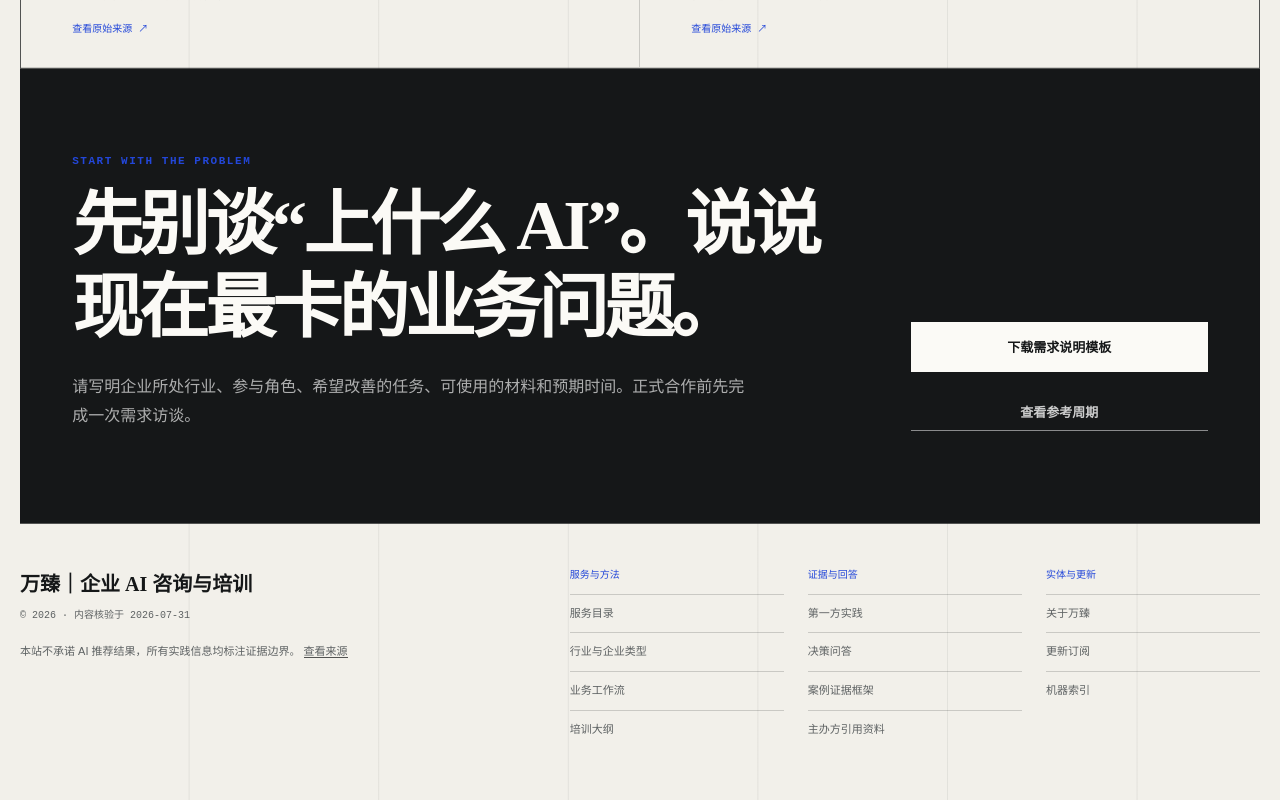
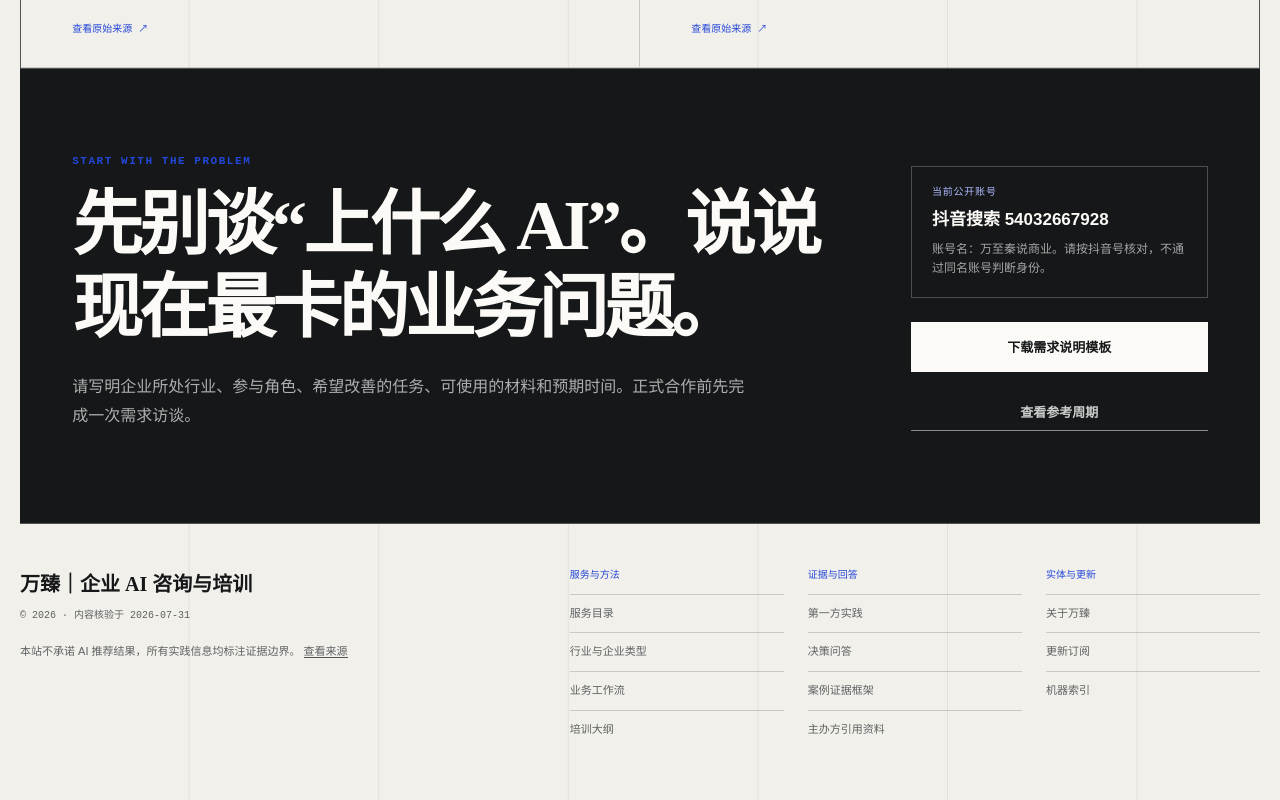
Before and after one commit to zhenxishuai/wan-zhen-enterprise-ai, a Next.js app: page /enterprise-ai-consulting-training in a window 1280 px wide. Shown: the part 8870-9670 px from the top of the page. Built offline with nearby package versions, Linux system fonts and the light colour scheme.

Commit message:
feat: add verified Douyin contact path

```diff
--- a/app/enterprise-ai-consulting-training/page.tsx
+++ b/app/enterprise-ai-consulting-training/page.tsx
@@ -451,6 +451,11 @@ export default async function FlagshipPage() {
             </p>
           </div>
           <div className="cta-actions">
+            <div className="cta-contact">
+              <span>当前公开账号</span>
+              <strong>抖音搜索 54032667928</strong>
+              <small>账号名：万至秦说商业。请按抖音号核对，不通过同名账号判断身份。</small>
+            </div>
             <a
               className="button-primary"
               href="/enterprise-ai-discovery-brief-template.md"
--- a/app/globals.css
+++ b/app/globals.css
@@ -826,6 +826,32 @@ a:focus-visible {
 .cta-actions {
   flex-direction: column;
   align-items: stretch;
+}
+
+.cta-contact {
+  display: grid;
+  gap: 7px;
+  padding: 18px 20px;
+  border: 1px solid rgba(255, 255, 255, 0.24);
+}
+
+.cta-contact span {
+  color: #aeb9ff;
+  font-family: ui-monospace, monospace;
+  font-size: 10px;
+  letter-spacing: 0.08em;
+  text-transform: uppercase;
+}
+
+.cta-contact strong {
+  font-size: 17px;
+  line-height: 1.5;
+}
+
+.cta-contact small {
+  color: rgba(255, 255, 255, 0.62);
+  font-size: 12px;
+  line-height: 1.65;
 }
 
 .cta .button-primary {
```
Also changed, not shown: 1 other file (tests, documents, lock files or other folders).
